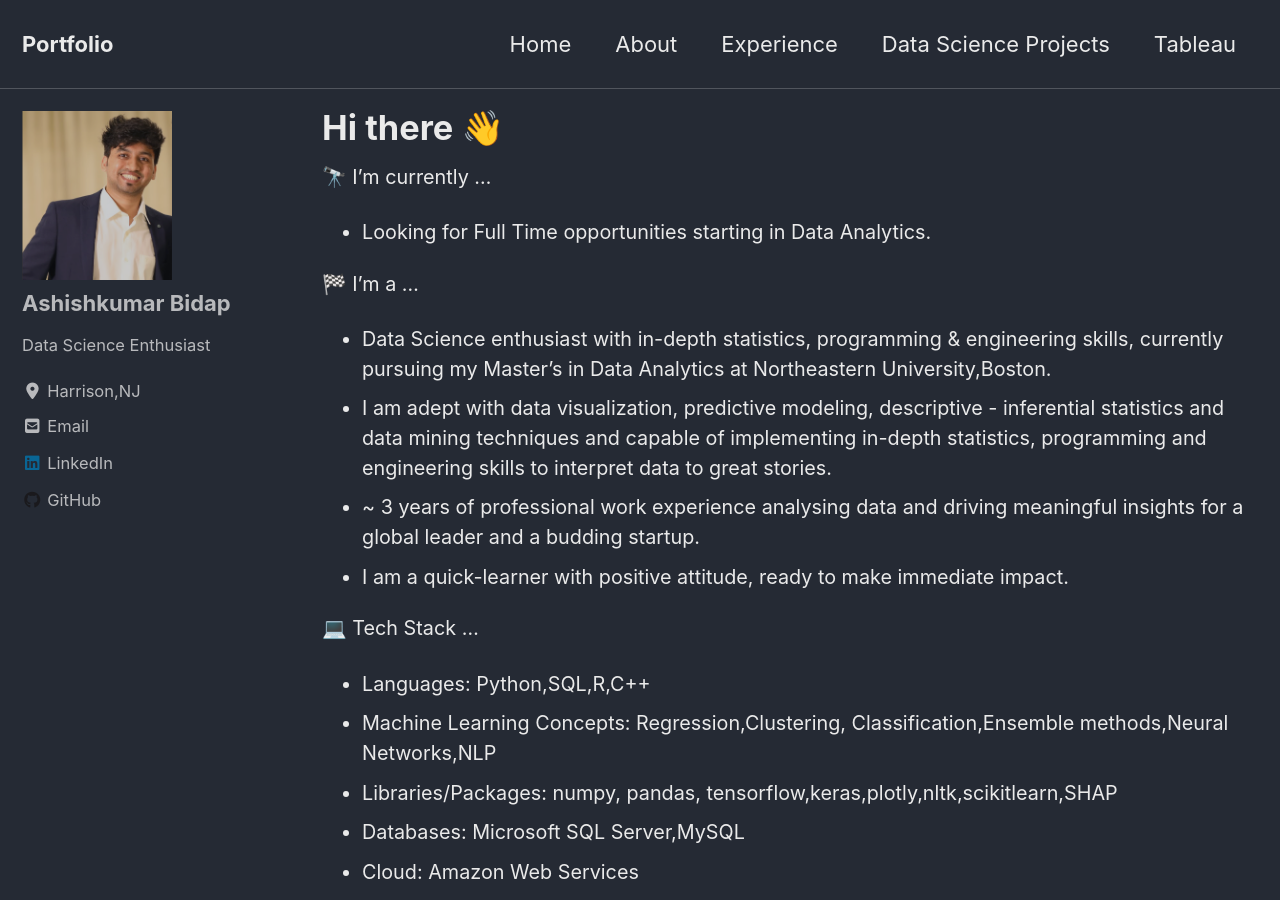
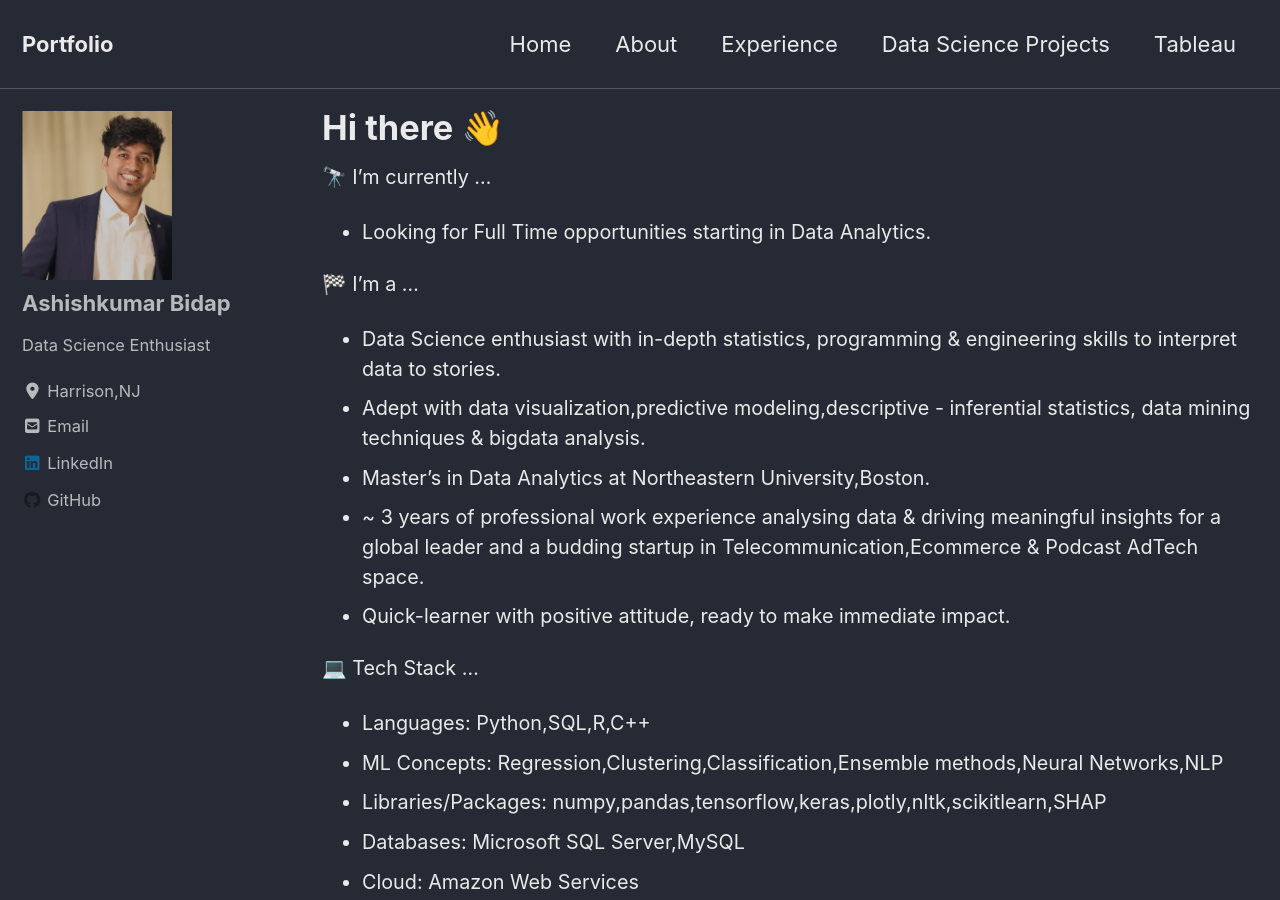
Before and after one commit to aashish-bidap/aashish-bidap.github.io, a Jekyll site: the page built from _pages/about.md, in a window 1280 px wide and 900 px high. Built offline with Jekyll 4.4.1, drawn with Linux system fonts in a browser that asks for light colours; cached includes are drawn as plain includes; nearby versions of some CDN libraries.

Commit message:
changed intro

```diff
--- a/_pages/about.md
+++ b/_pages/about.md
@@ -12,15 +12,16 @@ classes: wide
 - Looking for Full Time opportunities starting in Data Analytics.<br>
 
 🏁 I'm a ...<br>
-- Data Science enthusiast with in-depth statistics, programming & engineering skills, currently pursuing my Master's in Data Analytics at Northeastern University,Boston.<br>
-- I am adept with data visualization, predictive modeling, descriptive - inferential statistics and data mining techniques and capable of implementing in-depth statistics, programming and engineering skills to interpret data to great stories.<br>
-- ~ 3 years of professional work experience analysing data and driving meaningful insights for a global leader and a budding startup. <br>
-- I am a quick-learner with positive attitude, ready to make immediate impact.<br>
+- Data Science enthusiast with in-depth statistics, programming & engineering skills to interpret data to stories.<br>
+- Adept with data visualization,predictive modeling,descriptive - inferential statistics, data mining techniques & bigdata analysis.<br>
+- Master's in Data Analytics at Northeastern University,Boston.<br>
+- ~ 3 years of professional work experience analysing data & driving meaningful insights for a global leader and a budding startup in Telecommunication,Ecommerce & Podcast AdTech space.<br>
+- Quick-learner with positive attitude, ready to make immediate impact.<br>
 
 💻 Tech Stack ...<br>
 - Languages: Python,SQL,R,C++ <br>
-- Machine Learning Concepts: Regression,Clustering, Classification,Ensemble methods,Neural Networks,NLP <br>
-- Libraries/Packages: numpy, pandas, tensorflow,keras,plotly,nltk,scikitlearn,SHAP<br>
+- ML Concepts: Regression,Clustering,Classification,Ensemble methods,Neural Networks,NLP <br>
+- Libraries/Packages: numpy,pandas,tensorflow,keras,plotly,nltk,scikitlearn,SHAP<br>
 - Databases: Microsoft SQL Server,MySQL<br>
 - Cloud: Amazon Web Services<br>
 - Big Data: Databricks,Spark,Apache Parquet,PySpark,Spark SQL<br>
```
